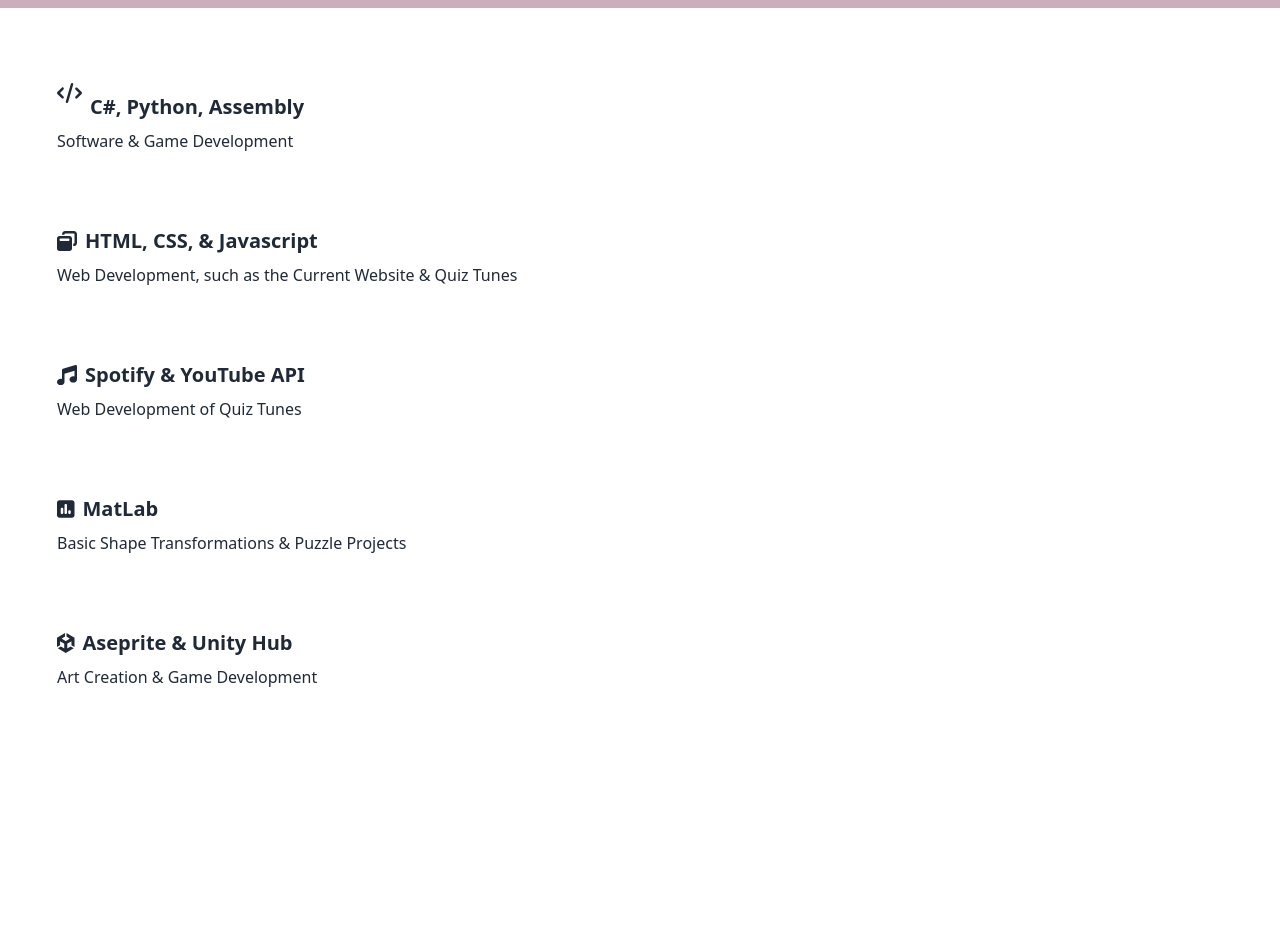
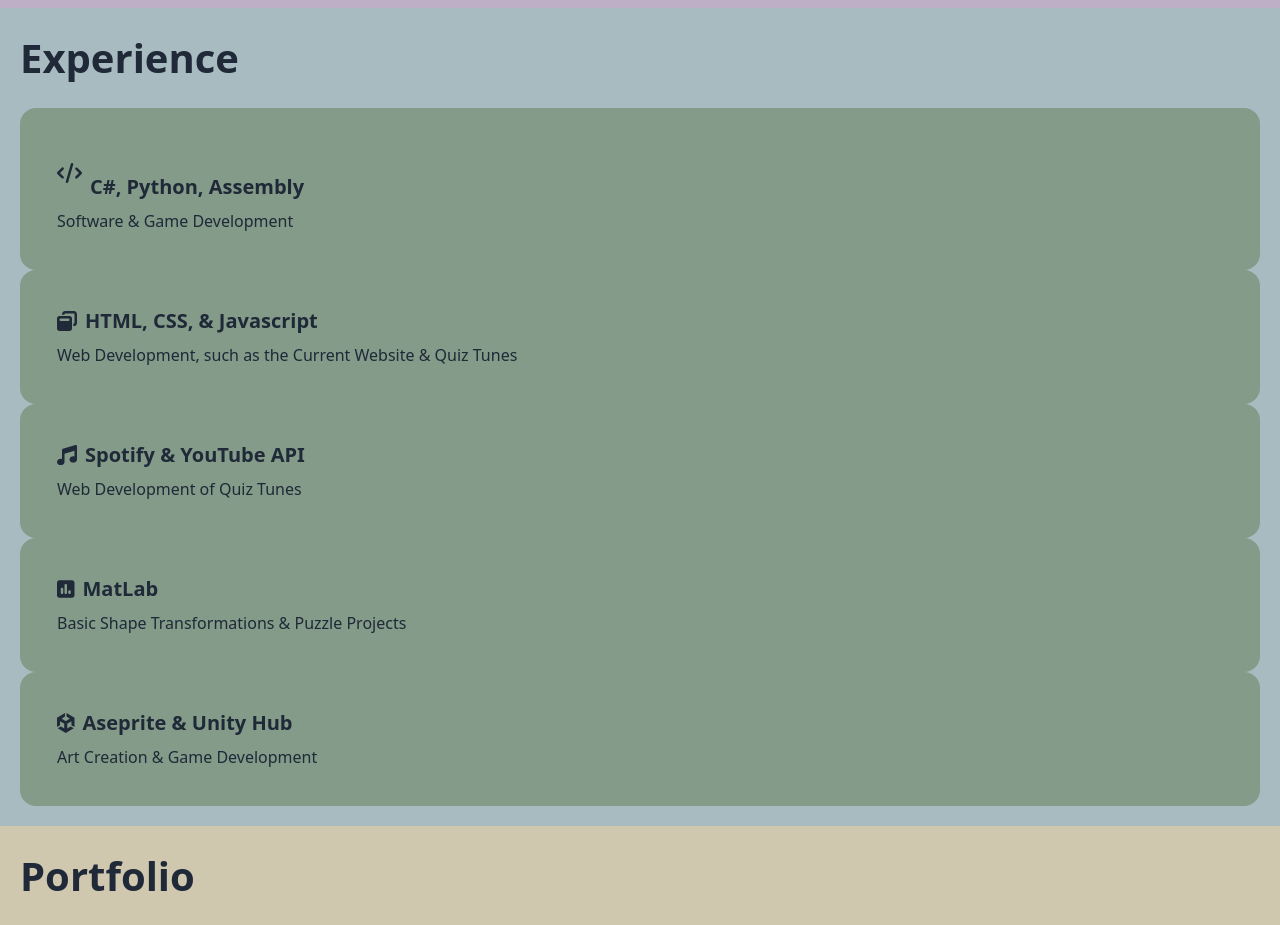
Before and after one commit to Miramoop/miramoop-github-io-react, a React (Create React App) app: page / in a window 1280 px wide. Shown: the part 1445-2370 px from the top of the page. Before the commit the page ends 2191 px from the top, so only its background shows below. Built offline with nearby package versions, Linux system fonts and the light colour scheme.

Commit message:
Updates to Colors & Hover Effects

```diff
--- a/src/App.js
+++ b/src/App.js
@@ -14,8 +14,8 @@
       <Hero />
       <AboutMe />
       <Experience />
-      {/* <Portfolio />
-      <Footer /> */}
+      <Portfolio />
+      {/* <Footer /> */}
     </div>
   );
 }
--- a/src/components/Experience.js
+++ b/src/components/Experience.js
@@ -11,6 +11,7 @@
 function Experience() {
   return (
     <section id="experience">
+      <h1>Experience</h1>
       <div className="flex flex-wrap gap-6 justify-center">
         <div className="card bg-base-100 w-96 shadow-xl">
           <div className="card-body">
--- a/src/components/Portfolio.js
+++ b/src/components/Portfolio.js
@@ -1,4 +1,4 @@
-import React, { Profiler } from "react";
+import React from "react";
 
 //Possibly add a popup that explains the difference between the two button links,
 //rather than having to explain them in the paragraph section of the card
@@ -6,7 +6,8 @@
 function Portfolio() {
   return (
     <section id="portfolio">
-      <div className="flex gap-6">
+      <h1>Portfolio</h1>
+      <div className="flex flex-wrap gap-6 justify-center">
         <div className="card bg-base-100 w-96 shadow-xl">
           <figure>
             <img src="/img/projects/project1.png" alt="project1" />
--- a/src/styles/aboutme.scss
+++ b/src/styles/aboutme.scss
@@ -2,7 +2,7 @@
   display: flex;
   justify-content: space-between;
   flex-wrap: wrap;
-  background-color: #ccadba;
+  background-color: #bfafc6;
   padding: 10px;
 
   .about-col-1 {
--- a/src/styles/experience.scss
+++ b/src/styles/experience.scss
@@ -1,28 +1,20 @@
 #experience {
   padding: 20px;
+  background-color: #a8bbc0;
+
+  h1 {
+    font-weight: bold;
+    font-size: 40px;
+    margin-bottom: 20px;
   }
 
   .card {
     padding: 5px;
+    background-color: #839b88;
     &:focus,
     &:hover {
       background-color: #925b71;
       transform: translateY(-10px);
     }
   }
-
-// /* Add this to your CSS file */
-// #experience {
-//   display: flex;
-//   flex-direction: column;
-//   align-items: center; /* Center cards horizontally */
-// }
-
-// .card {
-//   transition: background-color 0.3s ease, transform 0.3s ease; /* Smooth transition */
-// }
-
-// .card:hover {
-//   background-color: #925b71;
-//   transform: translateY(-10px);
-// }
+}
--- a/src/styles/portfolio.scss
+++ b/src/styles/portfolio.scss
@@ -0,0 +1,25 @@
+#portfolio {
+  background-color: #d0c7af;
+  padding: 20px;
+  h1 {
+    font-weight: bold;
+    font-size: 40px;
+    margin-bottom: 20px;
+  }
+  p {
+    color: #000;
+  }
+  h2 {
+    color: #0d1c5e;
+  }
+
+  .card {
+    padding: 5px;
+    background-color: #b6ab87;
+    &:focus,
+    &:hover {
+      filter: brightness(85%);
+      transform: translateY(-10px);
+    }
+  }
+}
--- a/src/styles/styles.css
+++ b/src/styles/styles.css
@@ -17,7 +17,7 @@
   display: flex;
   justify-content: space-between;
   flex-wrap: wrap;
-  background-color: #ccadba;
+  background-color: #bfafc6;
   padding: 10px;
 }
 #aboutme .about-col-1 {
@@ -75,14 +75,44 @@
 
 #experience {
   padding: 20px;
+  background-color: #a8bbc0;
 }
-
-.card {
+#experience h1 {
+  font-weight: bold;
+  font-size: 40px;
+  margin-bottom: 20px;
+}
+#experience .card {
   padding: 5px;
+  background-color: #839b88;
 }
-.card:focus, .card:hover {
+#experience .card:focus, #experience .card:hover {
   background-color: #925b71;
   transform: translateY(-10px);
 }
 
+#portfolio {
+  background-color: #d0c7af;
+  padding: 20px;
+}
+#portfolio h1 {
+  font-weight: bold;
+  font-size: 40px;
+  margin-bottom: 20px;
+}
+#portfolio p {
+  color: #000;
+}
+#portfolio h2 {
+  color: #0d1c5e;
+}
+#portfolio .card {
+  padding: 5px;
+  background-color: #b6ab87;
+}
+#portfolio .card:focus, #portfolio .card:hover {
+  filter: brightness(85%);
+  transform: translateY(-10px);
+}
+
 /*# sourceMappingURL=styles.css.map */
```
Also changed, not shown: 1 other file (tests, documents, lock files or other folders). Lines whose indentation alone changed are shown as unchanged.
